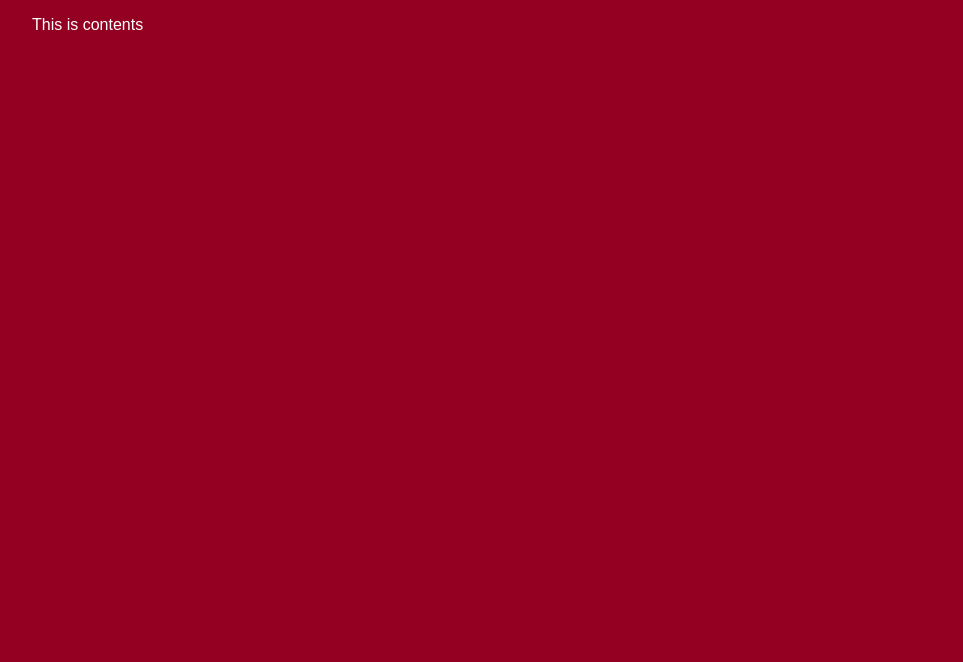
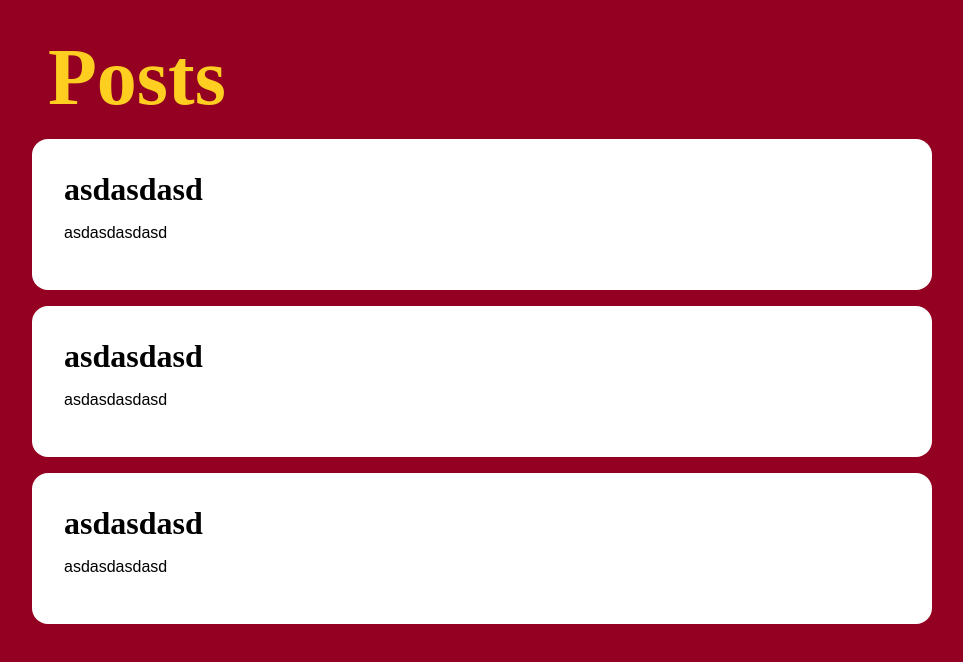
Before and after one commit to germanrdz/universe-posts, a React (Create React App) app: page /1 in a window 1280 px wide. Shown: the top 662 px of the page, without its empty margins (158-1121 px from the left). Built offline with nearby package versions, Linux system fonts and the light colour scheme.

Commit message:
General components added

```diff
--- a/src/App.js
+++ b/src/App.js
@@ -1,6 +1,7 @@
 import GlobalStyle from './styles/globalStyles';
 import Layout from './components/global/Layout';
 import Content from './components/global/Content';
+import Posts from './pages/Posts';
 
 function App() {
   return (
@@ -8,7 +9,7 @@ function App() {
       <GlobalStyle />
       <Layout>
         <Content>
-          This is content
+          <Posts />
         </Content>
       </Layout>
     </div>
--- a/src/components/global/Content.js
+++ b/src/components/global/Content.js
@@ -1,13 +1,13 @@
 import styled from 'styled-components';
 
 const Container = styled.div`
-    width: 900px;
-    margin: 0 auto;
-    padding: 16px;
+  width: 900px;
+  margin: 0 auto;
+  padding: 16px;
 `;
 
 function Content ({ children }) {
-    return (<Container>{children}s</Container>);
+  return (<Container>{children}</Container>);
 };
 
 export default Content;
--- /dev/null
+++ b/src/components/posts/Post.js
@@ -0,0 +1,14 @@
+// import styled from "styled-components";
+import Card from "../shared/Card";
+import { H2 } from "../shared/Text";
+
+function Post () {
+  return (
+    <Card>
+      <H2>asdasdasd</H2>
+      <p>asdasdasdasd</p>
+    </Card>
+  );
+};
+
+export default Post;
--- /dev/null
+++ b/src/components/shared/Card.js
@@ -0,0 +1,15 @@
+import styled from 'styled-components';
+
+const Container = styled.div`
+    padding: 32px;
+    background-color: #FFF;
+    border-radius: 16px;
+`;
+
+function Card ({ children }) {
+    return (
+        <Container>{children}</Container>
+    );
+}
+
+export default Card;
--- /dev/null
+++ b/src/components/shared/Text.js
@@ -0,0 +1,19 @@
+import styled from "styled-components";
+
+const H1 = styled.h1`
+  color: #FECE20;
+  font-family: 'Playfair Display', serif;
+  font-size: 80px;
+  margin: 16px;
+`;
+
+const H2 = styled.h2`
+  color: #000;
+  font-size: 32px;
+  font-family: 'Playfair Display', serif;
+  margin: 0px;
+`;
+
+export {
+  H1, H2
+}
--- /dev/null
+++ b/src/pages/Posts.js
@@ -0,0 +1,28 @@
+import styled from "styled-components";
+import { H1 } from "../components/shared/Text";
+import Post from "../components/posts/Post";
+
+const Container = styled.div``;
+
+const Content = styled.div`
+  display: grid;
+  grid-template-rows: 1fr;
+  grid-gap: 16px;
+
+  color: black;
+`;
+
+function Posts () {
+  return (
+    <Container>
+      <H1>Posts</H1>
+      <Content>
+        <Post />
+        <Post />
+        <Post />
+      </Content>
+    </Container>
+  );
+}
+
+export default Posts;
--- a/src/styles/globalStyles.js
+++ b/src/styles/globalStyles.js
@@ -1,7 +1,7 @@
 import { createGlobalStyle } from 'styled-components';
 
 const GlobalStyle = createGlobalStyle`
-  @import url('https://fonts.googleapis.com/css2?family=Roboto&family=Zen+Kaku+Gothic+Antique&display=swap');
+  @import url('https://fonts.googleapis.com/css2?family=Playfair+Display:wght@500&family=Roboto&family=Zen+Kaku+Gothic+Antique&display=swap');
 
   body {
     margin: 0;
```
